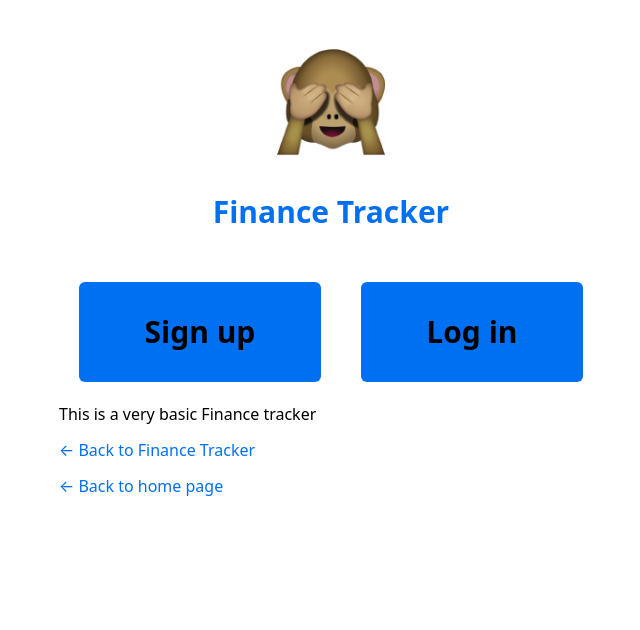
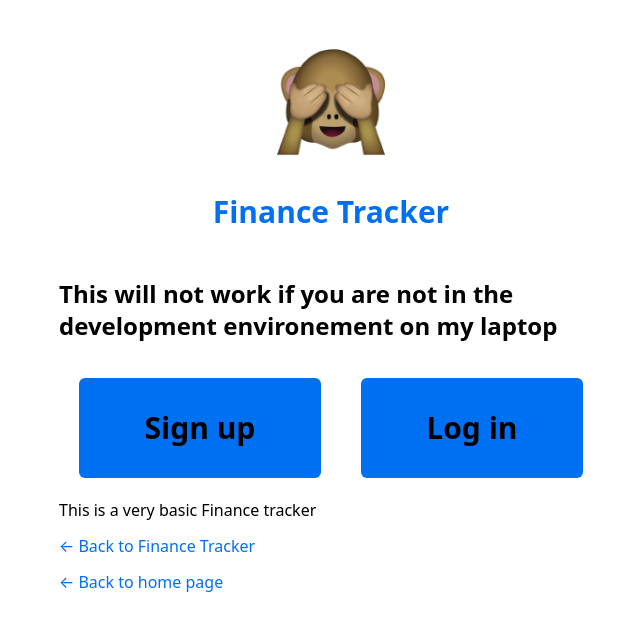
Before and after one commit to Alex40144/Personal-Website, a Next.js app: page /FinanceTracker in a window 1280 px wide. Shown: the top 630 px of the page, without its empty margins (309-949 px from the left). Built offline with nearby package versions, Linux system fonts and the light colour scheme.

Commit message:
added warning

```diff
--- a/pages/FinanceTracker/index.tsx
+++ b/pages/FinanceTracker/index.tsx
@@ -6,6 +6,7 @@ import Layout from '../../components/FTlayout'
 export default function Main(){
   return (
     <Layout>
+        <h2>This will not work if you are not in the development environement on my laptop</h2>
         <form className="flex flex-row w-full justify-between">
             <Link href="/FinanceTracker/Signup">
                 <input
```
